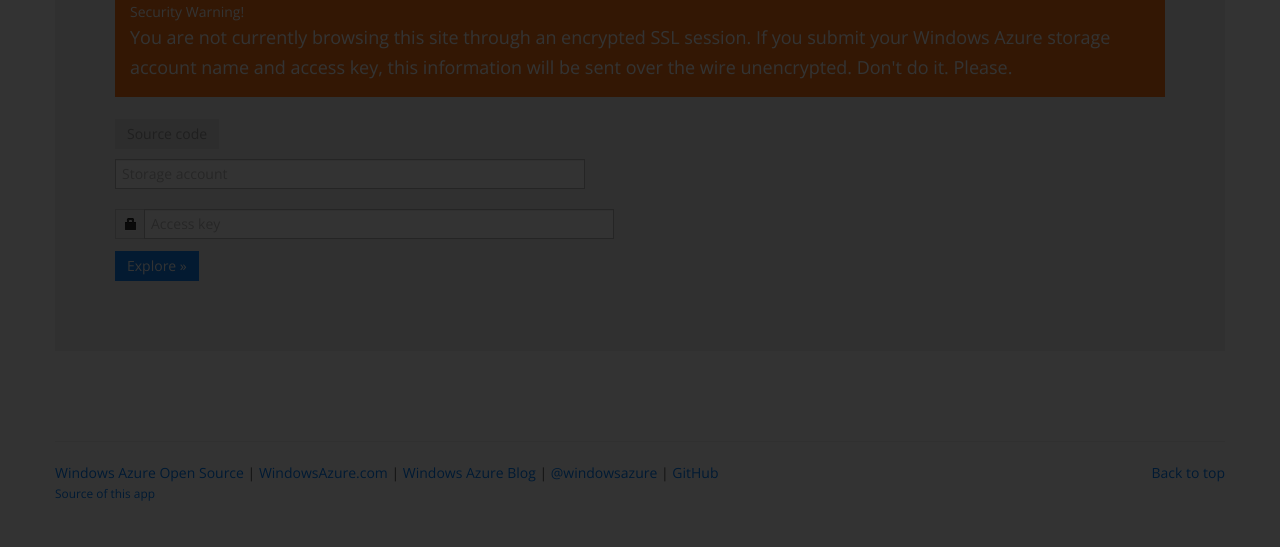
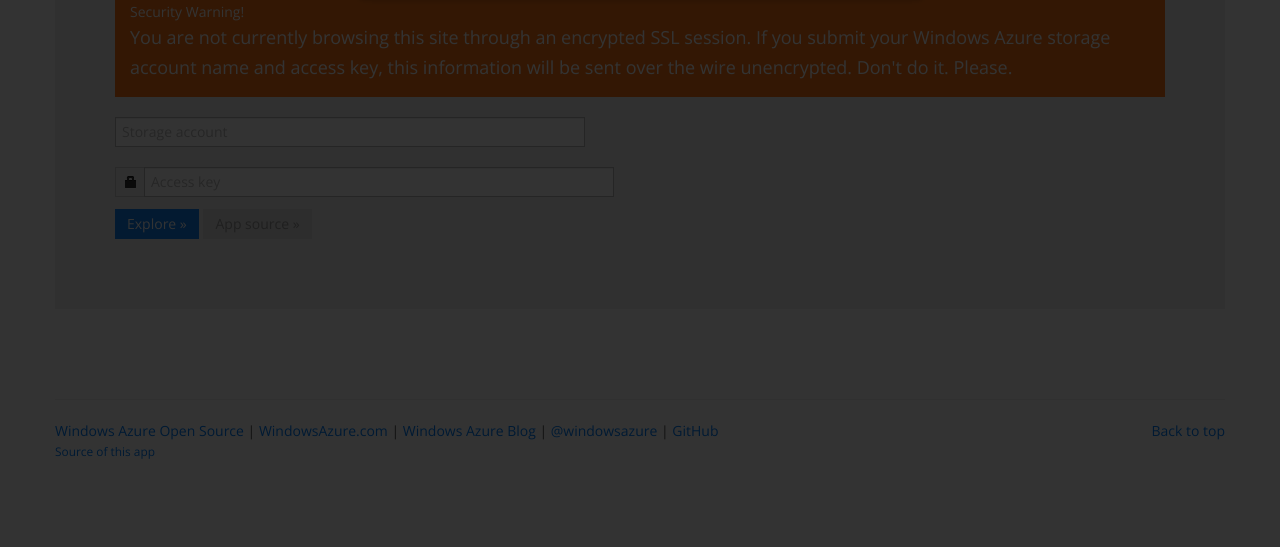
Before and after one commit to jeffwilcox/azure-table-explorer, a website: page public/index.html in a window 1280 px wide. Shown: the part 253-806 px from the top of the page. Drawn offline with nearby package versions, Linux system fonts and the light colour scheme; no server answers.

Commit message:
Updating index.html

```diff
--- a/public/index.html
+++ b/public/index.html
@@ -71,17 +71,17 @@
         <p id="ssl">You're using an SSL connection with this cloud service - your credentials will be transmitted securely. The credentials are sent with every dynamic request and
         immediately destroyed.</p>
 
-        <p><a href="https://github.com/jeffwilcox/azure-table-explorer"
-         class="btn">Source code</a></p>
-        <!--<div class="input-prepend">
-          <span class="add-on">@</span>--><p>
+        <p>
           <input class="span5" id="storageAccount" type="text" placeholder="Storage account"/>
-        <!--</div>--></p>
+        </p>
         <div class="input-prepend">
           <span class="add-on"><i class="icon-lock"></i></span>
           <input class="span5" id="storageKey" type="password" placeholder="Access key"/>
         </div>
-        <p><a href="#" id="setCredentials" class="btn btn-primary">Explore &raquo;</a></p>
+        <p>
+          <a href="#" id="setCredentials" class="btn btn-primary">Explore &raquo;</a>
+          <a href="https://github.com/jeffwilcox/azure-table-explorer"
+         class="btn">App source &raquo;</a></p>
       </div>
 
       <!-- main page content -->
```
